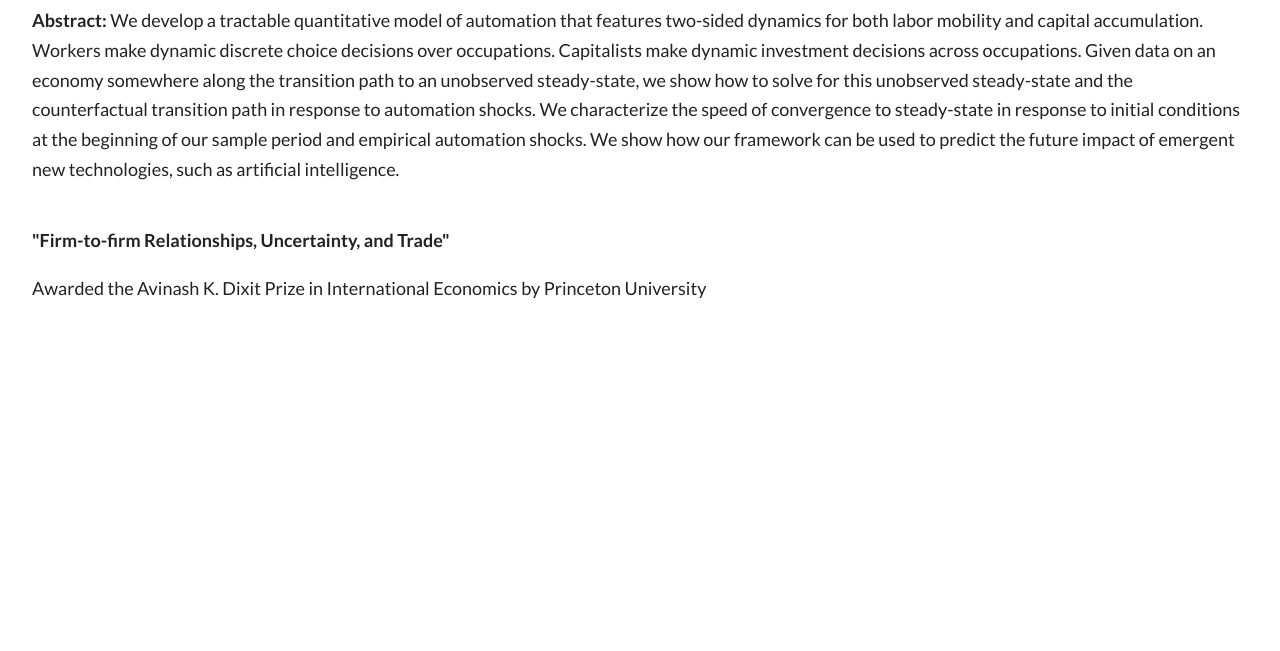
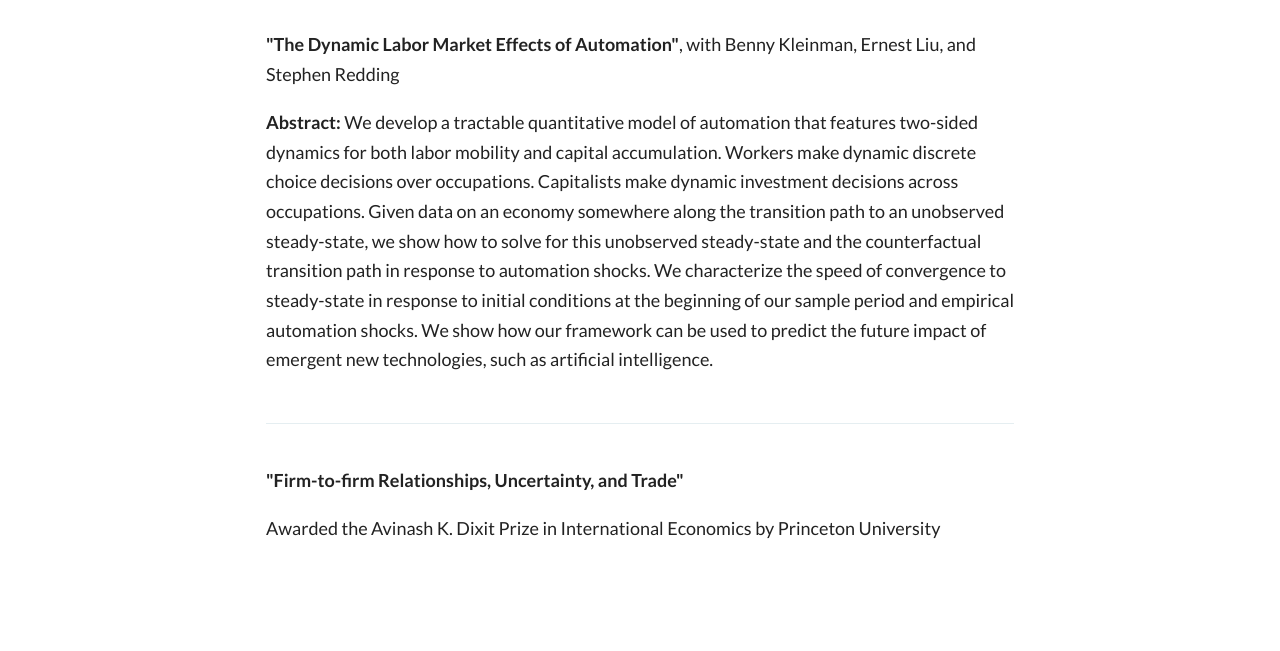
Before and after one commit to xiangzhang-econ/xiangzhang-econ.github.io, a plain HTML site: page research.html in a window 1280 px wide. Shown: the part 287-938 px from the top of the page. Before the commit the page ends 800 px from the top, so only its background shows below. Drawn offline with Linux system fonts and the light colour scheme.

Commit message:
revise style

```diff
--- a/style.css
+++ b/style.css
@@ -8,6 +8,9 @@
   --main-top-padding: 105px;
   --main-bottom-padding: 90px;
   --content-width: 1120px;
+  --research-content-width: 860px;
+  --research-content-top-padding: 72px;
+  --research-content-bottom-padding: 90px;
 }
 
 /* =========================
@@ -217,7 +220,7 @@
 .research-wrapper {
   max-width: var(--research-content-width);
   margin: 0 auto;
-  padding: 0 32px;
+  padding: 0 56px;
 }
 
 .research-wrapper h2 {
@@ -234,6 +237,14 @@
 
 .paper {
   margin-bottom: 42px;
+  padding-bottom: 30px;
+  border-bottom: 1px solid #e5eef1;
+}
+
+.paper:last-child {
+  margin-bottom: 0;
+  padding-bottom: 0;
+  border-bottom: 0;
 }
 
 .short-paper {
```
